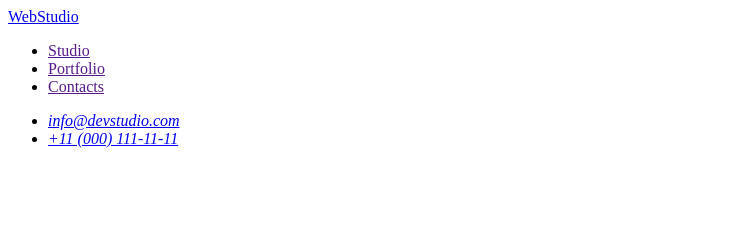
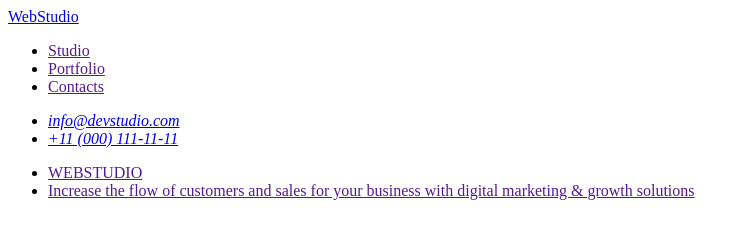
Before and after one commit to KozhanSerhii/goit-markup-hw-01, a plain HTML site: page index.html in a window 1280 px wide. Shown: the whole page, without its empty margins (0-748 px from the left). Drawn offline with Linux system fonts and the light colour scheme.

Commit message:
add markup footer

```diff
--- a/index.html
+++ b/index.html
@@ -22,5 +22,19 @@
         </ul>
       </address>
     </header>
+
+    <main></main>
+
+    <footer>
+      <ul>
+        <li><a href="">WEBSTUDIO</a></li>
+        <li>
+          <a href="">
+            Increase the flow of customers and sales for your business with
+            digital marketing & growth solutions
+          </a>
+        </li>
+      </ul>
+    </footer>
   </body>
 </html>
```
